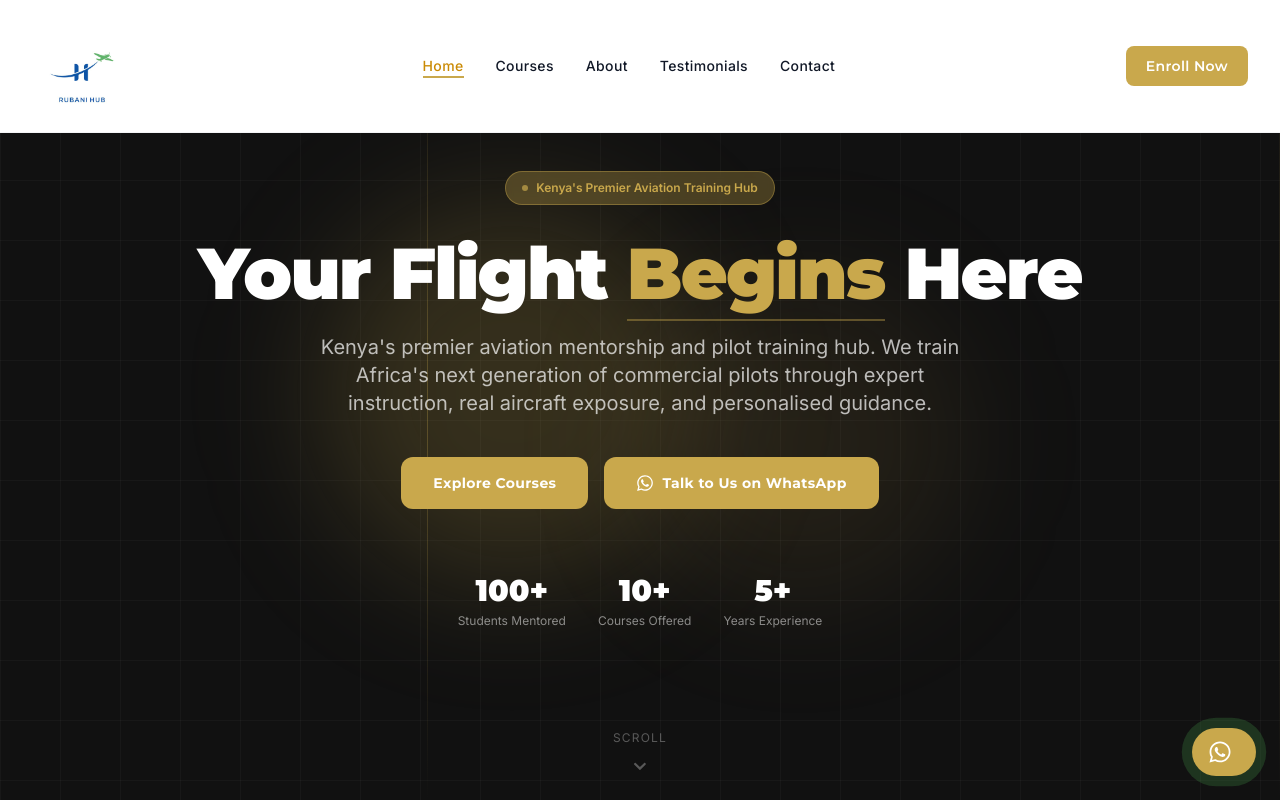
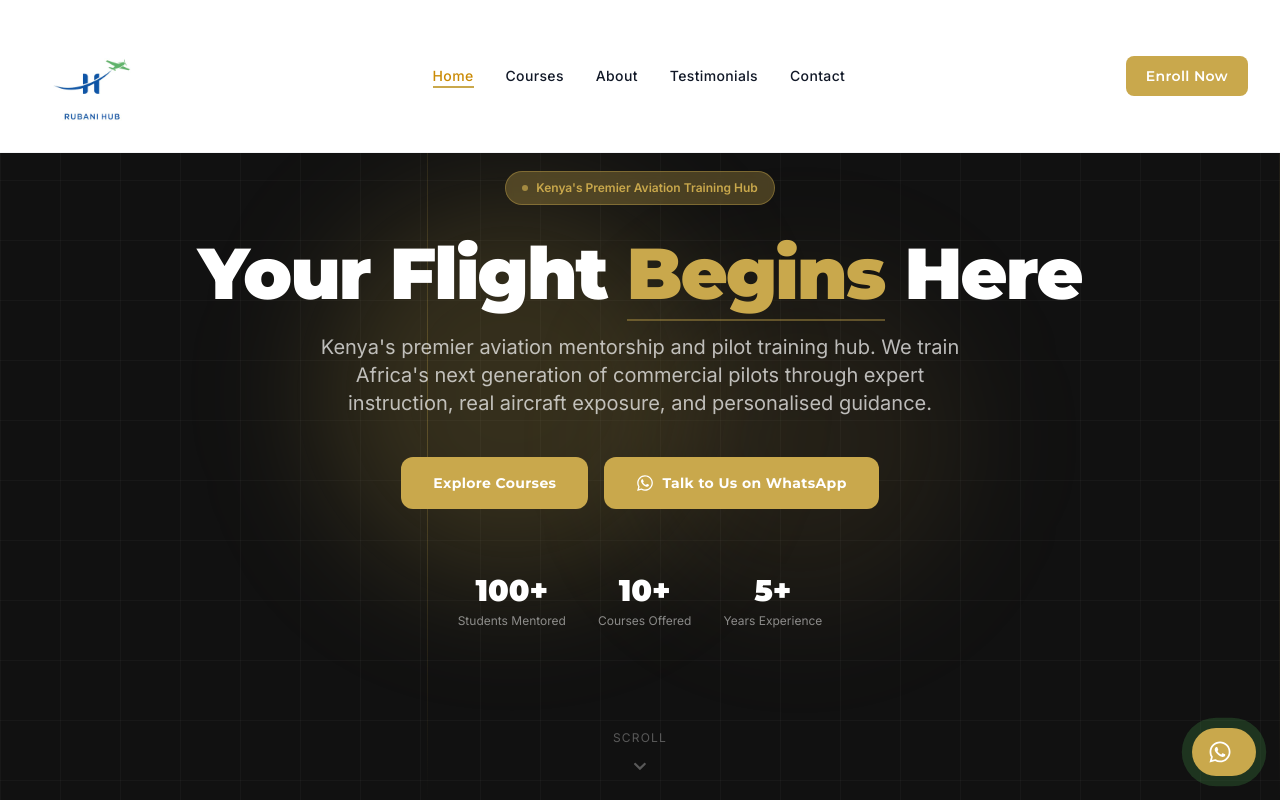
Before and after one commit to Tag-star/rubani-hub, a Next.js app: page / in a window 1280 px wide. Shown: the top 800 px of the page. Built offline with nearby package versions, Linux system fonts and the light colour scheme.

Commit message:
Update Navbar.tsx

```diff
--- a/components/Navbar.tsx
+++ b/components/Navbar.tsx
@@ -50,9 +50,9 @@ export default function Navbar() {
                 src="/logo.jpeg"
                 alt="Rubani Hub — Aviation Training Kenya"
                 style={{
-                  height: scrolled ? "80px" : "100px",
+                  height: scrolled ? "90px" : "120px",
                   width: "auto",
-                  maxWidth: "280px",
+                  maxWidth: "300px",
                   objectFit: "contain",
                   transition: "height 0.3s ease",
                 }}
```
